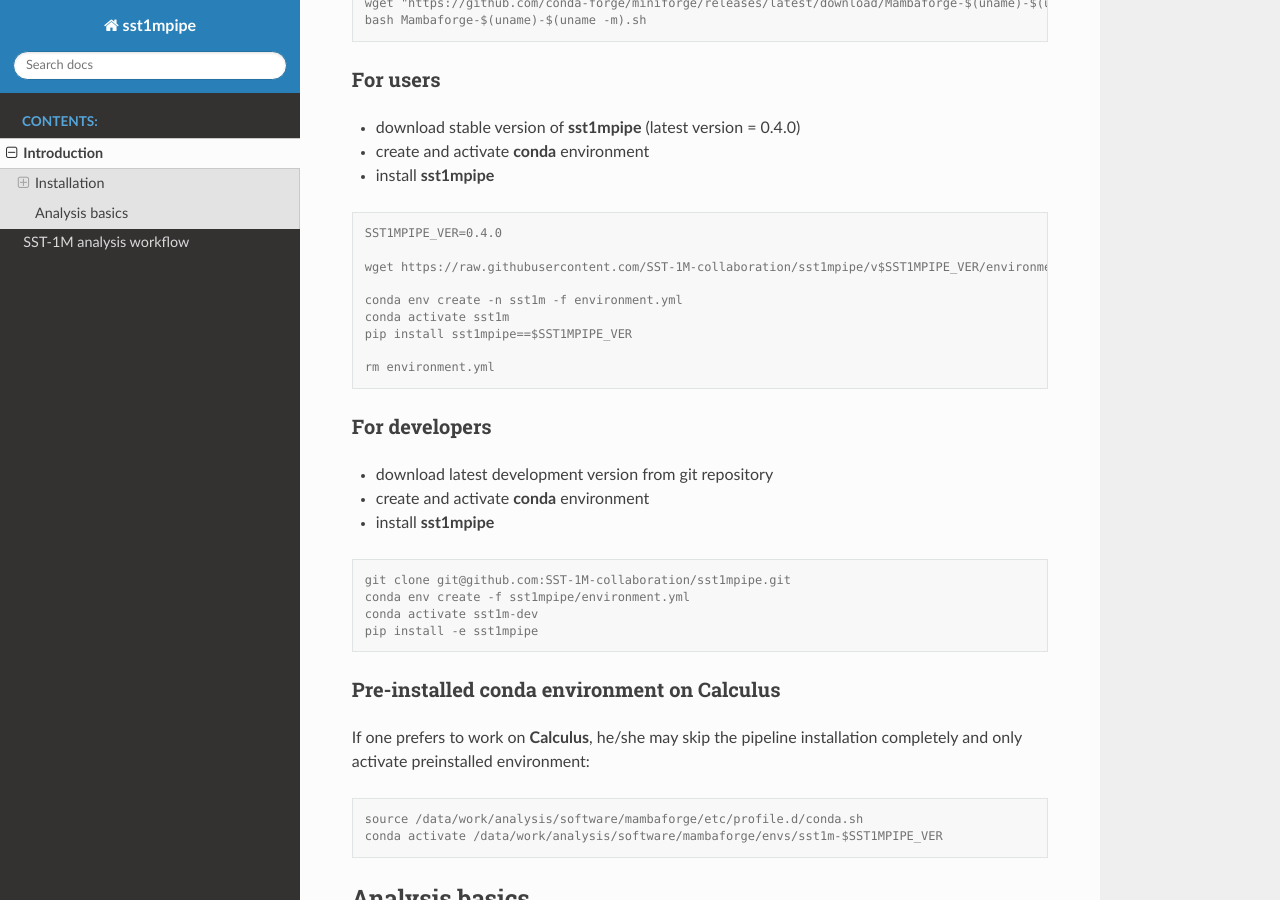
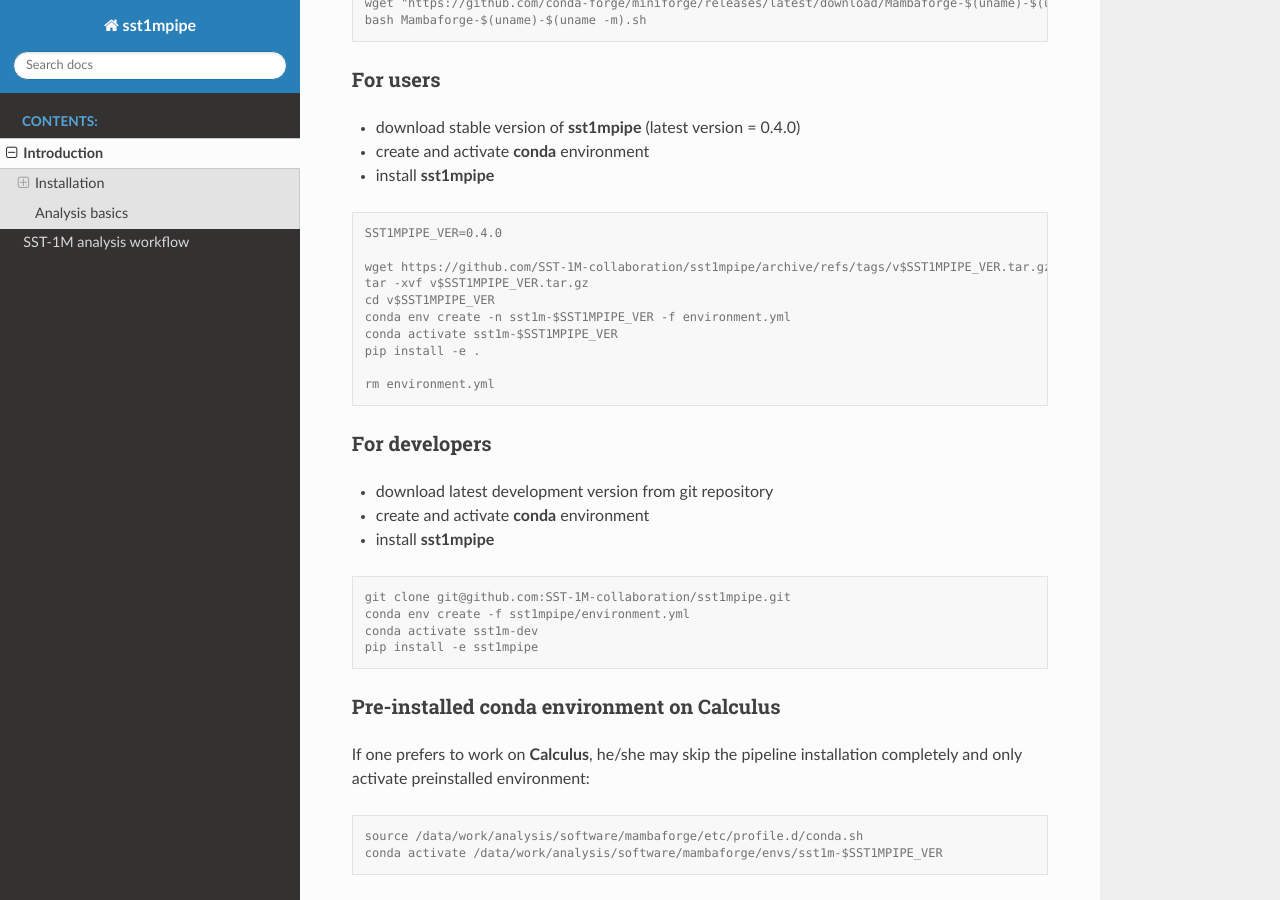
Before and after one commit to aminnakhle/sst1mpipe, a Sphinx documentation site: the page built from docs/introduction.rst, in a window 1280 px wide and 900 px high, scrolled down 658 px. Built offline with Sphinx 7.4.7 and the Read the Docs theme 2.0.0, drawn with Linux system fonts in a browser that asks for light colours.

Commit message:
user instalation instruction changed (until we have pypi)

```diff
--- a/docs/introduction.rst
+++ b/docs/introduction.rst
@@ -39,11 +39,12 @@
 
     SST1MPIPE_VER=0.4.0
 
-    wget https://raw.githubusercontent.com/SST-1M-collaboration/sst1mpipe/v$SST1MPIPE_VER/environment.yml
-
-    conda env create -n sst1m -f environment.yml
-    conda activate sst1m
-    pip install sst1mpipe==$SST1MPIPE_VER
+    wget https://github.com/SST-1M-collaboration/sst1mpipe/archive/refs/tags/v$SST1MPIPE_VER.tar.gz
+    tar -xvf v$SST1MPIPE_VER.tar.gz
+    cd v$SST1MPIPE_VER
+    conda env create -n sst1m-$SST1MPIPE_VER -f environment.yml
+    conda activate sst1m-$SST1MPIPE_VER
+    pip install -e .
 
     rm environment.yml
 
```
Also changed, not shown: README.md (+4 -4 lines).
